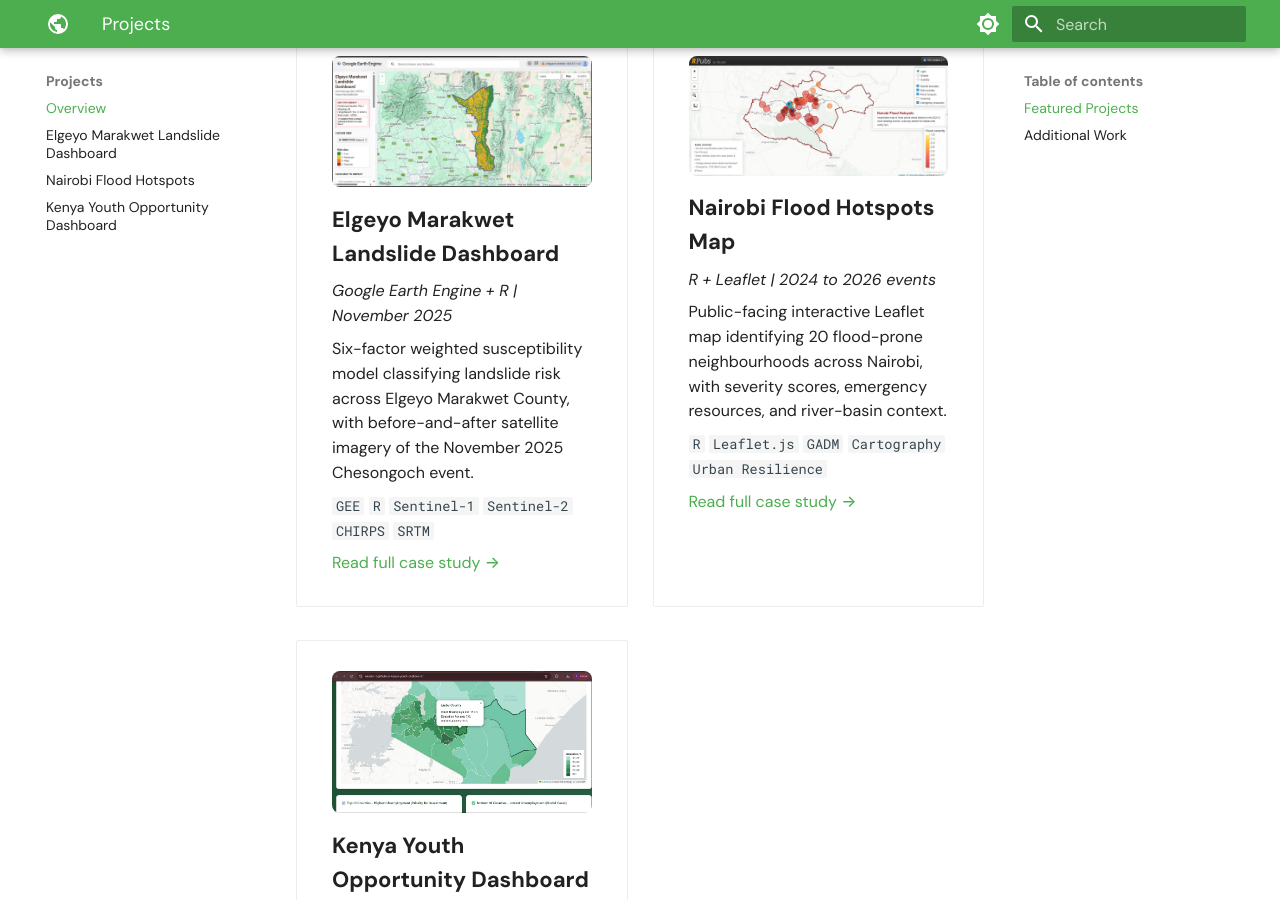
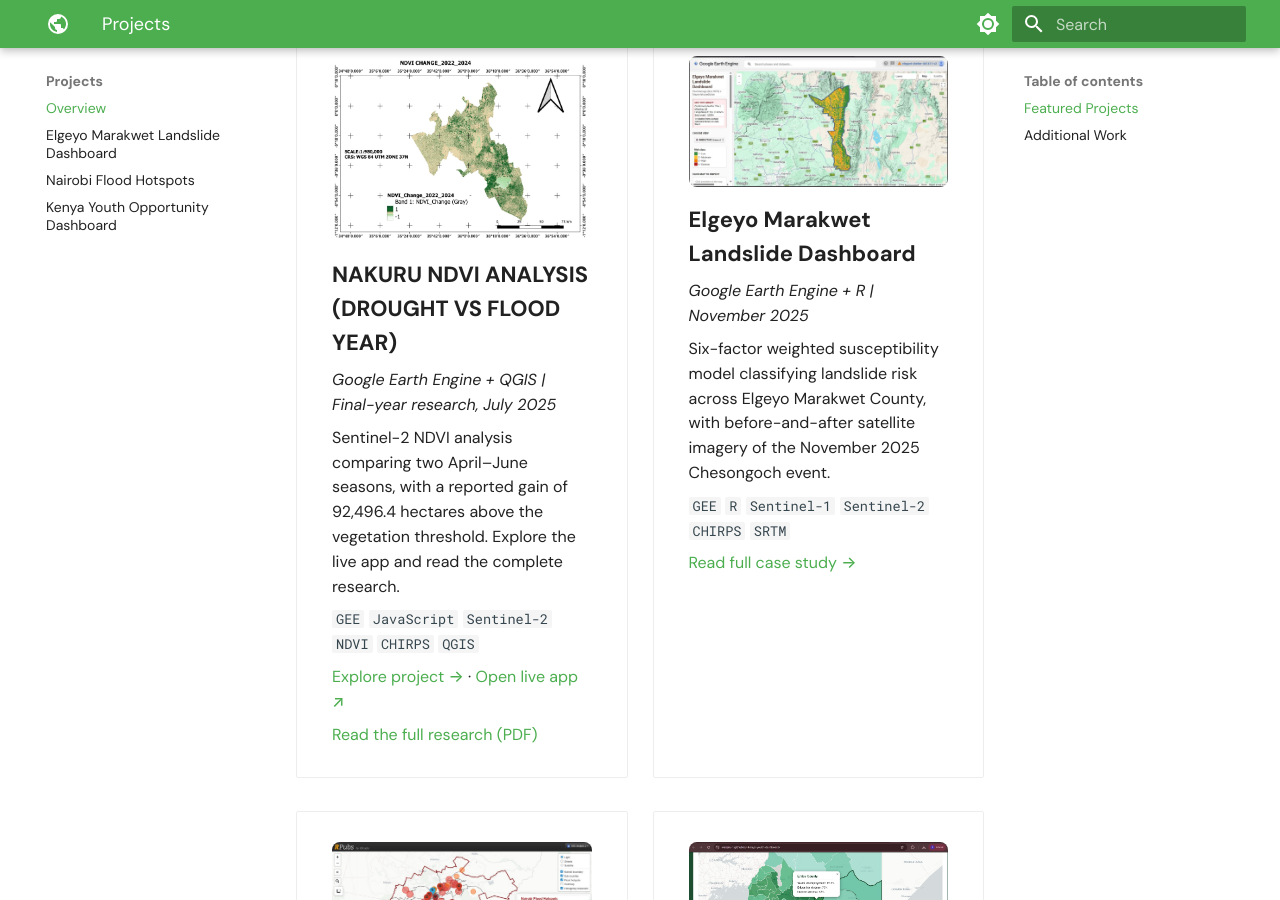
Before and after one commit to Wanjiru-1/Wanjiru-1.github.io, an MkDocs documentation site: the page built from docs/projects/index.md, in a window 1280 px wide and 900 px high, scrolled down 370 px. Built offline with MkDocs 1.6.1 and Material for MkDocs 9.7.7, drawn with Linux system fonts in a browser that asks for light colours.

Commit message:
Add Nakuru NDVI project and live app

```diff
--- a/docs/projects/index.md
+++ b/docs/projects/index.md
@@ -10,6 +10,21 @@ Real-world geospatial and data analytics work addressing climate risk, disaster
 ## Featured Projects
 
 <div class="grid cards" markdown>
+
+-   [![Nakuru vegetation change map](../assets/images/nakuru-ndvi-change.jpeg)](nakuru-ndvi.md)
+
+    **NAKURU NDVI ANALYSIS (DROUGHT VS FLOOD YEAR)**
+
+    *Google Earth Engine + QGIS | Final-year research, July 2025*
+
+    Sentinel-2 NDVI analysis comparing two April–June seasons, with a reported gain of 92,496.4 hectares above the vegetation threshold. Explore the live app and read the complete research.
+
+    `GEE` `JavaScript` `Sentinel-2` `NDVI` `CHIRPS` `QGIS`
+
+    [Explore project →](nakuru-ndvi.md) · [Open live app ↗](https://elegant-shelter-461411-v2.projects.earthengine.app/view/nakuru-ndvi-analysis){ target="_blank" rel="noopener" }
+
+    [Read the full research (PDF)](../assets/research/nakuru-ndvi-research.pdf)
+
 
 -   ![Elgeyo Marakwet Landslide Dashboard](../assets/images/elgeyo_landslide.jpeg)
 
```
Also changed, not shown: docs/projects/nakuru-ndvi.md (added, +72 -0 lines).
